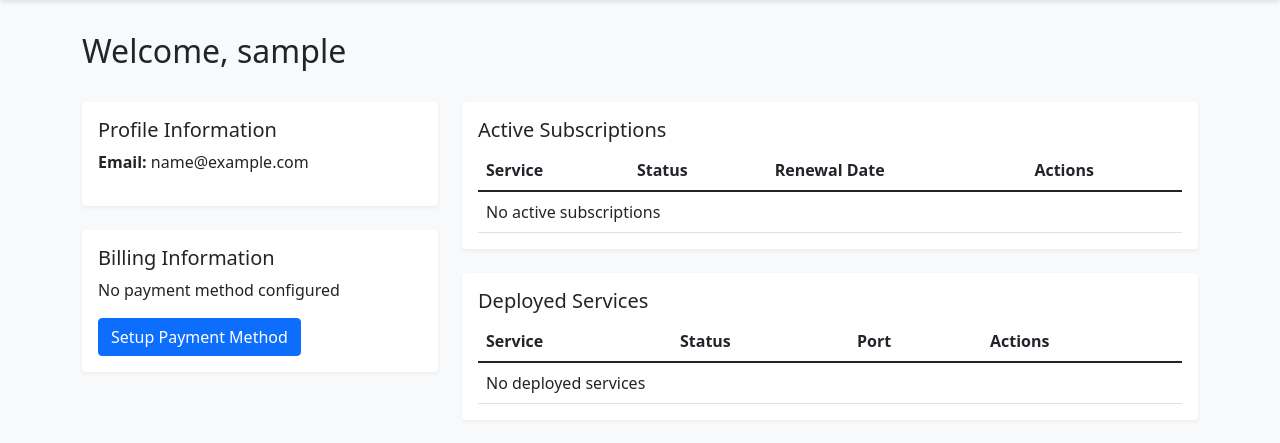
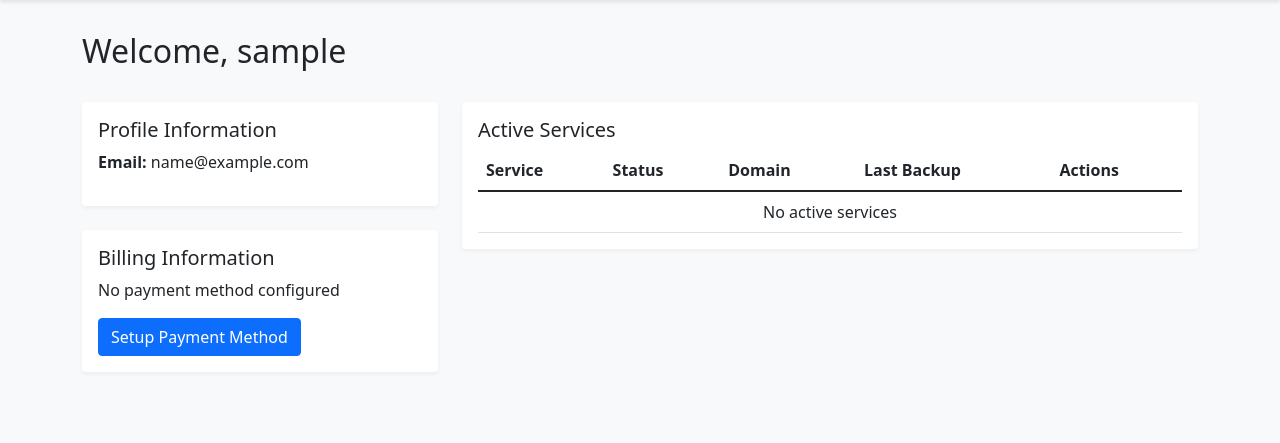
Before and after one commit to joozyz/CustomerPortal, a Flask app: page /service/dashboard in a window 1280 px wide. Shown: the part 56-499 px from the top of the page. Run offline with Flask 3, Linux system fonts and the light colour scheme; the visitor is signed in with stand-in values (Sample User, id 1); data that the repository does not hold is empty; some libraries are stand-ins or nearby versions.

Commit message:
Agent query: Can you see the backup and domain management options in the dashboard for your services? You should see 'Configure Domain' and 'Backup Now' buttons for each service.
Update dashboard to display active services with domain and backup information; remove subscription details.

Screenshot: https://storage.googleapis.com/screenshot-production-us-central1/cb6a16de-c065-4c77-8fdc-76395a4238a8/09d26de5-54f8-473a-8d04-af04ea7e2601.jpg

```diff
--- a/templates/dashboard.html
+++ b/templates/dashboard.html
@@ -43,87 +43,91 @@
     <div class="col-md-8">
         <div class="card">
             <div class="card-body">
-                <h5 class="card-title">Active Subscriptions</h5>
+                <h5 class="card-title">Active Services</h5>
                 <div class="table-responsive">
                     <table class="table">
                         <thead>
                             <tr>
                                 <th>Service</th>
                                 <th>Status</th>
-                                <th>Renewal Date</th>
+                                <th>Domain</th>
+                                <th>Last Backup</th>
                                 <th>Actions</th>
                             </tr>
                         </thead>
                         <tbody>
-                            {% if current_user.subscriptions.count() > 0 %}
-                                {% for subscription in current_user.subscriptions %}
+                            {% if services %}
+                                {% for service in services %}
                                 <tr>
-                                    <td>{{ subscription.service.name }}</td>
+                                    <td>{{ service.name }}</td>
                                     <td>
-                                        <span class="badge bg-{{ 'success' if subscription.status == 'active' else 'warning' }}">
-                                            {{ subscription.status }}
+                                        <span class="badge bg-{{ 'success' if service.domain_status == 'active' else 'warning' }}">
+                                            {{ service.domain_status }}
                                         </span>
                                     </td>
-                                    <td>{{ subscription.current_period_end.strftime('%Y-%m-%d') if subscription.current_period_end else 'N/A' }}</td>
                                     <td>
-                                        {% if subscription.status == 'active' %}
-                                            <form action="{{ url_for('billing.cancel_service_subscription', subscription_id=subscription.id) }}" method="POST" class="d-inline">
-                                                <button type="submit" class="btn btn-danger btn-sm" onclick="return confirm('Are you sure you want to cancel this subscription?')">Cancel</button>
+                                        {% if service.domain %}
+                                            {{ service.domain }}
+                                            {% if service.ssl_enabled %}
+                                                <i data-feather="lock" class="text-success" title="SSL Enabled"></i>
+                                            {% endif %}
+                                        {% else %}
+                                            <button type="button" class="btn btn-sm btn-primary" data-bs-toggle="modal" data-bs-target="#domainModal{{ service.id }}">
+                                                Configure Domain
+                                            </button>
+                                        {% endif %}
+                                    </td>
+                                    <td>
+                                        {% if service.last_backup_at %}
+                                            {{ service.last_backup_at.strftime('%Y-%m-%d %H:%M') }}
+                                        {% else %}
+                                            No backups
+                                        {% endif %}
+                                    </td>
+                                    <td>
+                                        <div class="btn-group">
+                                            <form action="{{ url_for('service.create_backup', service_id=service.id) }}" method="POST" class="d-inline">
+                                                <button type="submit" class="btn btn-sm btn-success" {% if not service.backup_enabled %}disabled{% endif %}>
+                                                    Backup Now
+                                                </button>
                                             </form>
-                                        {% endif %}
+                                            {% if service.domain %}
+                                            <button type="button" class="btn btn-sm btn-primary" data-bs-toggle="modal" data-bs-target="#domainModal{{ service.id }}">
+                                                Update Domain
+                                            </button>
+                                            {% endif %}
+                                        </div>
+
+                                        <!-- Domain Configuration Modal -->
+                                        <div class="modal fade" id="domainModal{{ service.id }}" tabindex="-1">
+                                            <div class="modal-dialog">
+                                                <div class="modal-content">
+                                                    <div class="modal-header">
+                                                        <h5 class="modal-title">Configure Domain for {{ service.name }}</h5>
+                                                        <button type="button" class="btn-close" data-bs-dismiss="modal"></button>
+                                                    </div>
+                                                    <div class="modal-body">
+                                                        <form action="{{ url_for('service.update_domain', service_id=service.id) }}" method="POST">
+                                                            <div class="mb-3">
+                                                                <label for="domain" class="form-label">Domain Name</label>
+                                                                <input type="text" class="form-control" id="domain" name="domain" value="{{ service.domain }}" required>
+                                                            </div>
+                                                            <div class="mb-3 form-check">
+                                                                <input type="checkbox" class="form-check-input" id="enable_ssl" name="enable_ssl" {% if service.ssl_enabled %}checked{% endif %}>
+                                                                <label class="form-check-label" for="enable_ssl">Enable SSL</label>
+                                                            </div>
+                                                            <button type="submit" class="btn btn-primary">Save Changes</button>
+                                                        </form>
+                                                    </div>
+                                                </div>
+                                            </div>
+                                        </div>
                                     </td>
                                 </tr>
                                 {% endfor %}
                             {% else %}
                                 <tr>
-                                    <td colspan="4">No active subscriptions</td>
-                                </tr>
-                            {% endif %}
-                        </tbody>
-                    </table>
-                </div>
-            </div>
-        </div>
-
-        <div class="card mt-4">
-            <div class="card-body">
-                <h5 class="card-title">Deployed Services</h5>
-                <div class="table-responsive">
-                    <table class="table">
-                        <thead>
-                            <tr>
-                                <th>Service</th>
-                                <th>Status</th>
-                                <th>Port</th>
-                                <th>Actions</th>
-                            </tr>
-                        </thead>
-                        <tbody>
-                            {% if current_user.containers.count() > 0 %}
-                                {% for container in current_user.containers %}
-                                <tr>
-                                    <td>{{ container.service.name }}</td>
-                                    <td>
-                                        <span class="badge bg-{{ 'success' if container.status == 'running' else 'warning' }}" data-container-id="{{ container.id }}">
-                                            {{ container.status }}
-                                        </span>
-                                    </td>
-                                    <td>{{ container.port }}</td>
-                                    <td>
-                                        {% if container.status == 'running' %}
-                                        <form action="{{ url_for('service.stop_container', container_id=container.id) }}" method="POST" class="d-inline">
-                                            <button type="submit" class="btn btn-warning btn-sm">Stop</button>
-                                        </form>
-                                        {% endif %}
-                                        <form action="{{ url_for('service.remove_container', container_id=container.id) }}" method="POST" class="d-inline">
-                                            <button type="submit" class="btn btn-danger btn-sm" onclick="return confirm('Are you sure you want to remove this container?')">Remove</button>
-                                        </form>
-                                    </td>
-                                </tr>
-                                {% endfor %}
-                            {% else %}
-                                <tr>
-                                    <td colspan="4">No deployed services</td>
+                                    <td colspan="5" class="text-center">No active services</td>
                                 </tr>
                             {% endif %}
                         </tbody>
```
